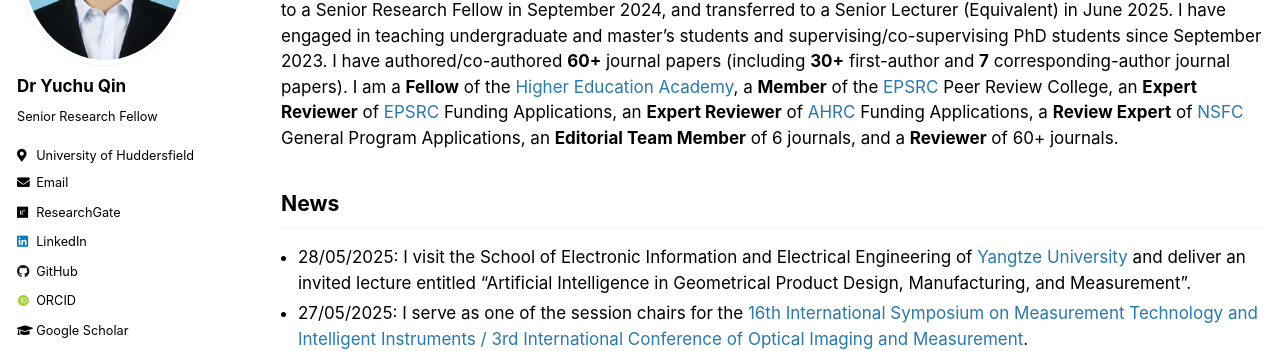
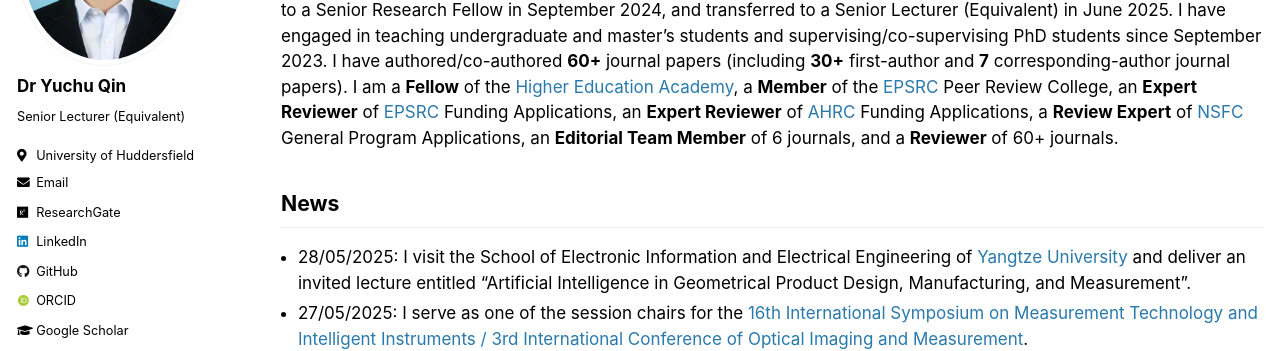
Before and after one commit to yuchu-qin/yuchu-qin.github.io, a Jekyll site: the page built from _pages/index.md, in a window 1280 px wide. Shown: the part 250-601 px from the top of the page. Built offline with Jekyll 4.4.1, drawn with Linux system fonts in a browser that asks for light colours; some web fonts are replaced; our own code applies the rules of GitHub Pages for plain Markdown files.

Commit message:
Update _config.yml

```diff
--- a/_config.yml
+++ b/_config.yml
@@ -86,7 +86,7 @@ analytics:
 author:
   name             : "Dr Yuchu Qin"
   avatar           : "myprofile.jpg"
-  bio              : "Senior Research Fellow"
+  bio              : "Senior Lecturer (Equivalent)"
   location         :
   employer         : "University of Huddersfield"
   pubmed           :
```
